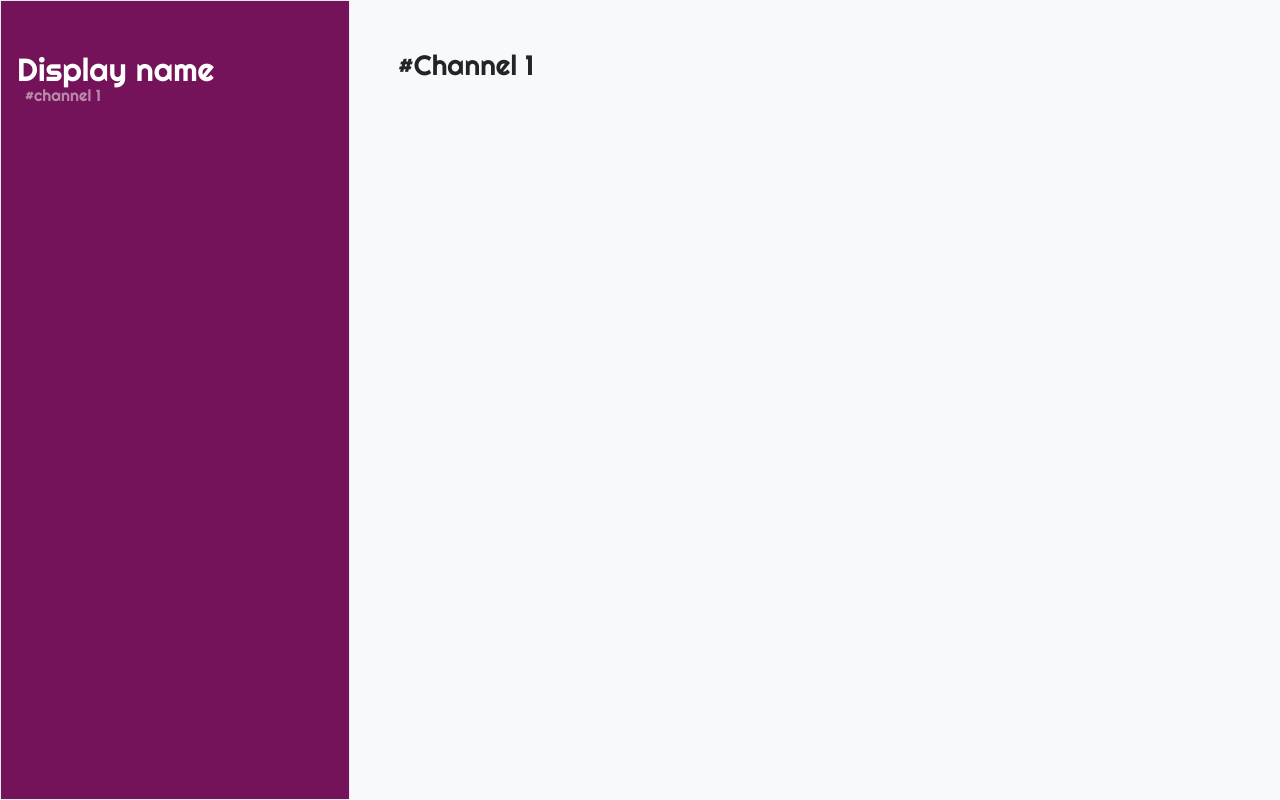
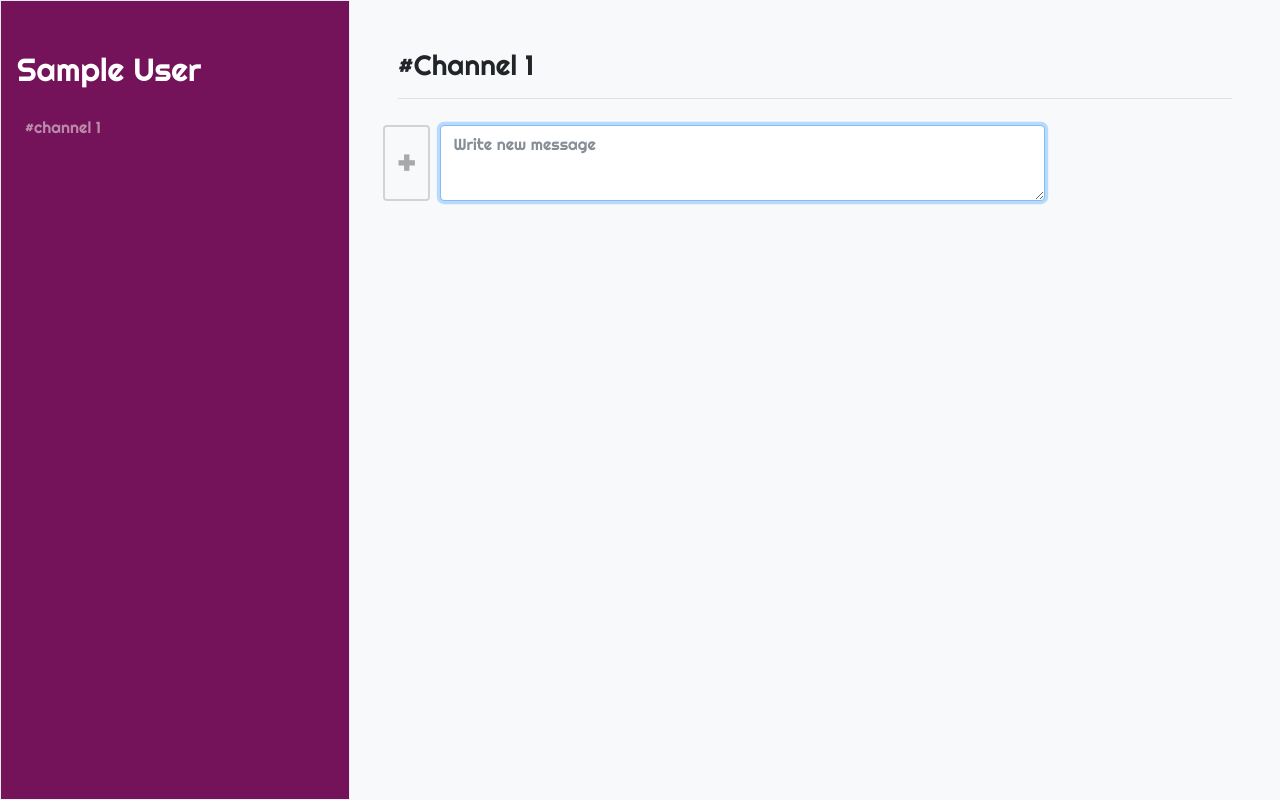
Before and after one commit to JiwoonKim/Flack, a Flask app: page /channel in a window 1280 px wide. Run offline with Flask 2, Linux system fonts and the light colour scheme; the visitor is signed in with stand-in values (Sample User, id 1); some libraries are stand-ins or nearby versions.

Commit message:
Added aesthetics to button in channel.html

```diff
--- a/application.py
+++ b/application.py
@@ -13,7 +13,8 @@ app.config["SESSION_PERMANENT"] = False
 app.config["SESSION_TYPE"] = "filesystem"
 Session(app)
 
-# Global variables to store in memory
+# Store channels
+channels = []
 
 
 @app.route("/")
@@ -32,7 +33,14 @@ def index():
 
 @app.route("/channel")
 def channel():
-    return render_template("channel.html")
+    """ Channel list displayed
+        Most recent channel and recent messages are displayed
+        User may create a new channel or send a new message to all """
+
+    # Store display name from session
+    display_name = session.get("display_name")
+
+    return render_template("channel.html", display_name=display_name)
 
 
 @app.route("/signin", methods=["POST"])
--- a/static/mySty.css
+++ b/static/11.css
@@ -72,9 +72,31 @@ nav .navbar-brand {
     .sidebar-header {
         position: relative;
         top: 4%;
+        margin-bottom: 2rem;
     }
 }
 /* style the main content in channel.html */
 #content {
     text-align: left;
 }
+/* style cards for messages in channel.html */
+.card-message {
+    width: 100%;
+    height: auto;
+    margin: 10px;
+}
+/* style input for new message in channel.html */
+#new-message {
+    width: 70%;
+    height: auto;
+    margin: 10px;
+}
+/* style plus button in channel.html */
+.plus-button {
+    margin: 10px 0px;
+    border: 2px solid lightgrey;
+}
+#plus {
+    font-size: 2.5rem;
+    color: darkgrey;
+}
--- a/templates/channel.html
+++ b/templates/channel.html
@@ -9,7 +9,7 @@
         <script src="https://cdnjs.cloudflare.com/ajax/libs/popper.js/1.12.3/umd/popper.min.js"></script>
         <script src="https://maxcdn.bootstrapcdn.com/bootstrap/4.0.0-beta.2/js/bootstrap.min.js"></script>
         <link href="https://fonts.googleapis.com/css?family=Righteous" rel="stylesheet">
-        <link href="/static/mySty.css" rel="stylesheet"/>
+        <link href="/static/11.css" rel="stylesheet"/>
         <title>Web50 Flack: Channels</title>
     </head>
     <body class="bg-light">
@@ -18,7 +18,7 @@
         <div class="wrapper">
             <nav id="sidebar" class="navbar navbar-expand-md navbar-dark border">
                 <div class="sidebar-header">
-                    <span class="navbar-brand">Display name</span>
+                    <span class="navbar-brand">{{ display_name }}</span>
                 </div>
                 <button aria-controls="navbar" aria-expanded="false" aria-label="Toggle navigation" class="navbar-toggler" data-target="#navbar" data-toggle="collapse" type="button">
                     <span class="navbar-toggler-icon"></span>
@@ -31,6 +31,15 @@
             </nav>
             <main id="content" class="container-fluid p-5">
                 <h3>#Channel 1</h3>
+                <hr>
+                <div class="messages">
+                </div>
+                <form action="/" method="post" id="message">
+                    <div class="row">
+                        <button class="btn btn-light plus-button" type="submit"><span id="plus">+</span></button>
+                        <textarea autocomplete="off" autofocus id="new-message" class="form-control" name="new-message" placeholder="Write new message" form="message"></textarea>
+                    </div>
+                </form>
             </main>
         </div>
     </body>
```
Also changed, not shown: 2 other files.
